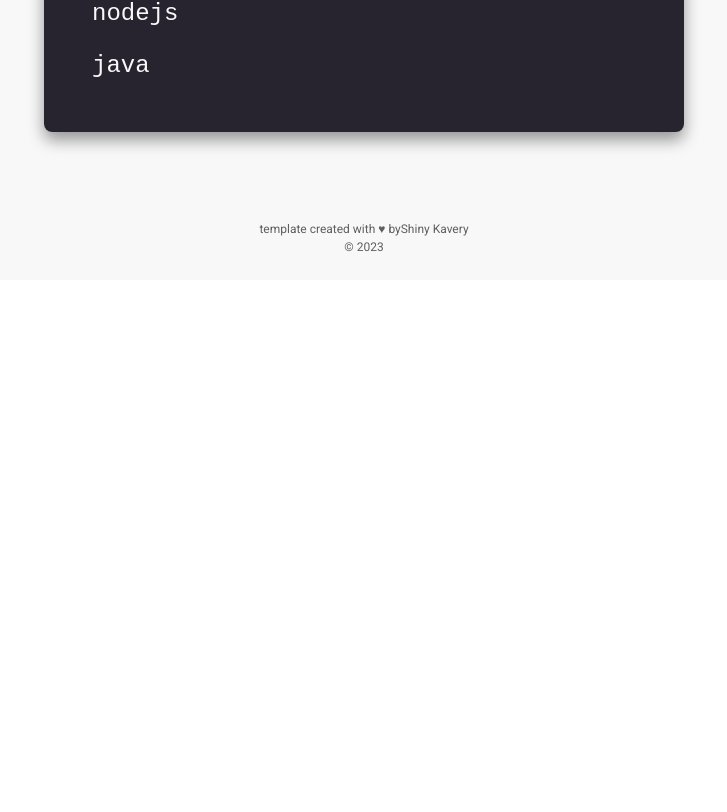
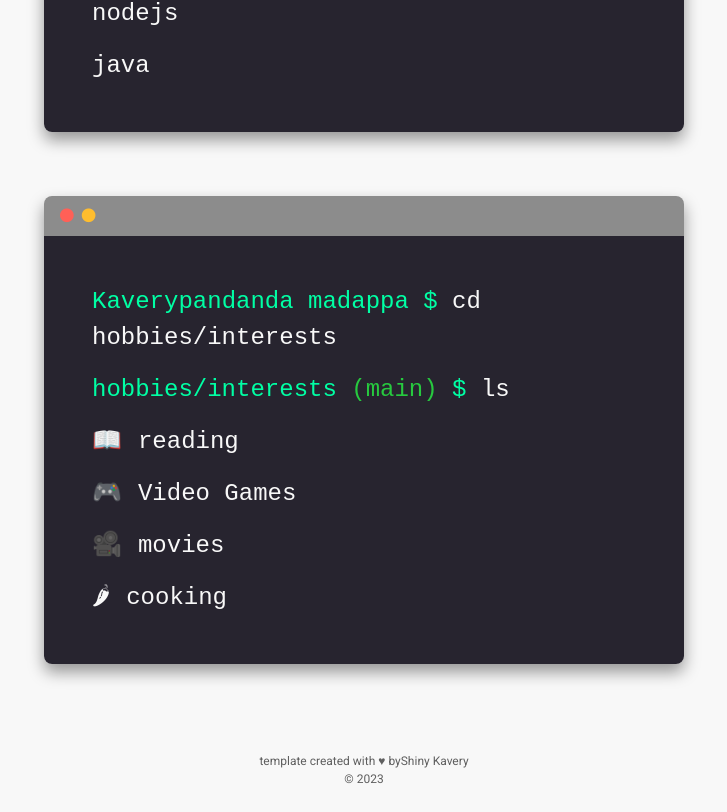
Before and after one commit to Kavery-pm/portfolioTemplate, a React (Vite) app: page /aboutme in a window 1280 px wide. Shown: the part 1190-2002 px from the top of the page, without its empty margins (276-1003 px from the left). Before the commit the page ends 1470 px from the top, so only its background shows below. Built offline with nearby package versions, Linux system fonts and the light colour scheme.

Commit message:
added the hobbies component

```diff
--- a/src/components/AboutMe/aboutMe.jsx
+++ b/src/components/AboutMe/aboutMe.jsx
@@ -3,6 +3,7 @@ import Terminal from "./Terminal";
 import { info } from "../../info";
 import Style from "./Aboutme.module.scss";
 import MySkills from "./mySkills";
+import Hobbies from "./hobbies";
 const AboutMe = () => {
   const aboutMeText = () => {
     return (
@@ -34,6 +35,7 @@ const AboutMe = () => {
     >
       <Terminal text={aboutMeText()} />
       <Terminal text={<MySkills/>}/>
+      <Terminal text={<Hobbies/>}/>
     </Box>
   );
 };
--- /dev/null
+++ b/src/components/AboutMe/hobbies.jsx
@@ -0,0 +1,21 @@
+import { Box } from "@mui/material";
+import { info } from "../../info"
+import Style from './AboutMe.module.scss';
+
+const Hobbies = ()=>{
+return (
+
+     <>
+            <p><span style={{color: info.baseColor}}>{info.firstName}{info.lastName.toLowerCase()} $</span> cd
+                hobbies/interests</p>
+            <p><span style={{color: info.baseColor}}>hobbies/interests <span
+                className={Style.green}>(main)</span> $</span> ls</p>
+            <ul>
+                {info.hobbies.map((hobby, index) => (
+                    <li key={index}><Box component={'span'} mr={'1rem'}>{hobby.emoji}</Box>{hobby.label}</li>
+                ))}
+            </ul>
+        </>
+)
+}
+export default Hobbies
```
Also changed, not shown: src/components/AboutMe/hobbies.module.scss (added).
